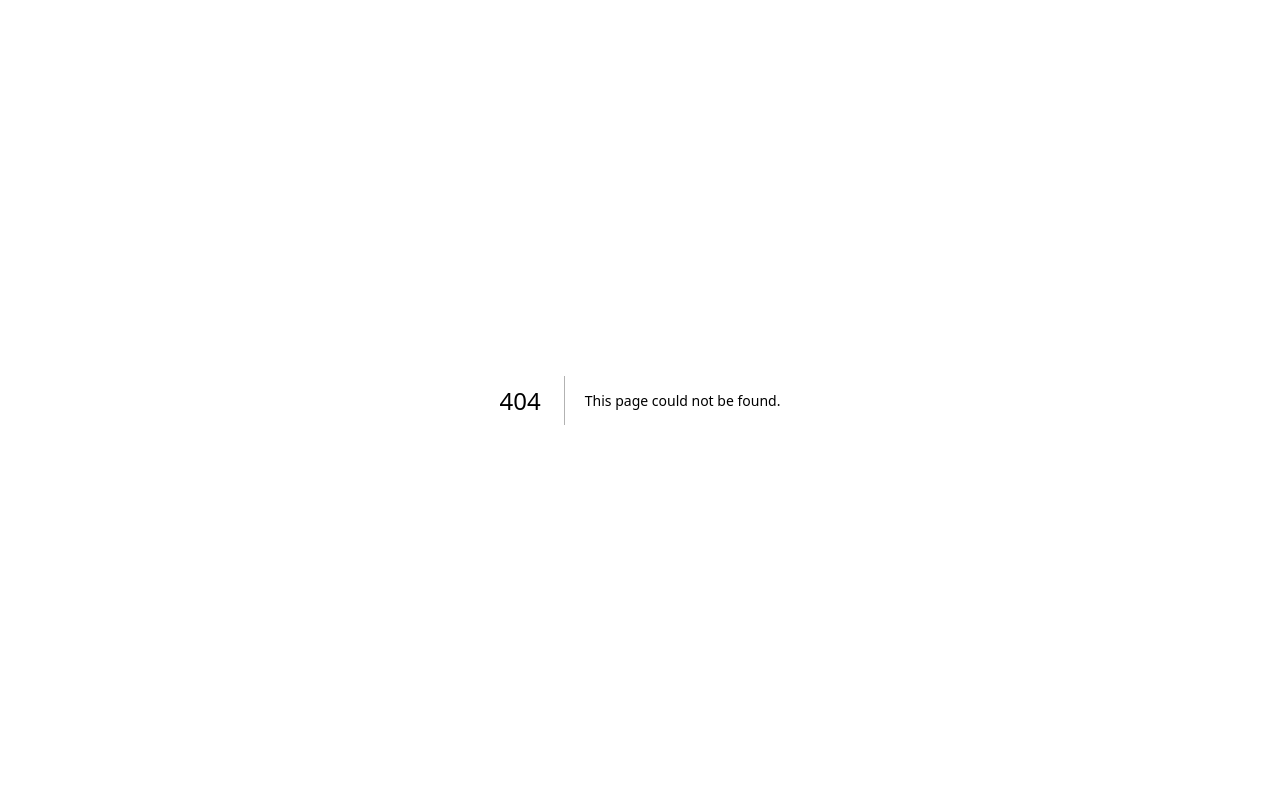
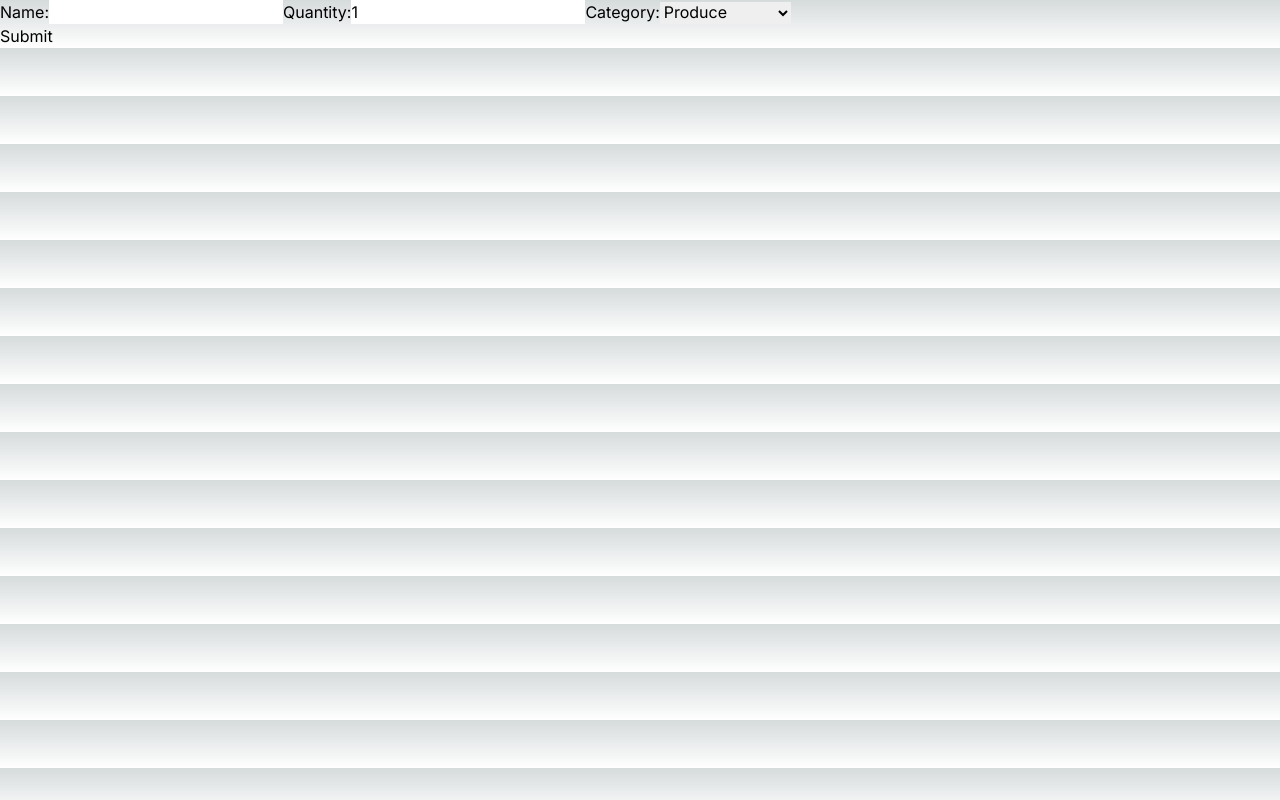
Before and after one commit to jericko24/crg306-assignments, a Next.js app: page /week-4 in a window 1280 px wide. Before the commit this address had no page. Built offline with nearby package versions, Linux system fonts and the light colour scheme.

Commit message:
Added Week-4 page

```diff
--- a/app/page.js
+++ b/app/page.js
@@ -4,8 +4,15 @@ export default function Home() {
   return (
     <main>
       <header>CPRG 306: Web Development 2 - Assignments</header>
-      <Link href="http://localhost:3000/week-2" target="blank">Week 2</Link>
+      <div>
+        <Link href="http://localhost:3000/week-2" target="blank">Week 2</Link>
+      </div>
+      <div>
       <Link href="http://localhost:3000/week-3" target="blank">Week 3</Link>
+      </div>
+      <div>
+        <Link href="http://localhost:3000/week-4" target="blank">Week 4</Link>
+      </div>
     </main>
   );
 }
--- /dev/null
+++ b/app/week-4/new-item.js
@@ -0,0 +1,52 @@
+"use client";
+import { useState } from "react";
+
+export function NewItem() {
+    const [name, setName] = useState("");
+    const [quantity, setQuantity] = useState(1);
+    const [category, setCategory] = useState("Produce");
+
+    const handleSubmit = (event) => {
+        event.preventDefault();
+        const newItem = {
+            name,
+            quantity,
+            category,
+        };
+        console.log(newItem);
+
+        alert(`Name: ${name}, Quantity: ${quantity}, Category: ${category} has been added to the list.`);
+    }
+
+    return (
+        <main>
+            <form>
+                <label>
+                    Name:
+                    <input required type="text" value={name} onChange={(event) => setName(event.target.value)}/>
+                </label>
+                <label>
+                    Quantity:
+                    <input required type="number" value={quantity} onChange={(event) => setQuantity(event.target.value)} required />
+                </label>
+                <label>
+                    Category:
+                    <select value={category} onChange={(event) => setCategory(event.target.value)} required>
+                        <option value="Produce">Produce</option>
+                        <option value="Dairy">Dairy</option>
+                        <option value="Bakery">Bakery</option>
+                        <option value="Meat">Meat</option>
+                        <option value="Frozen Foods">Frozen Foods</option>
+                        <option value="Canned goods">Canned goods</option>
+                        <option value="Dry goods">Dry goods</option>
+                        <option value="Beverages">Beverages</option>
+                        <option value="Snacks">Snacks</option>
+                        <option value="Household">Household</option>
+                        <option value="Other">Other</option>
+                    </select>
+                </label>
+            </form>
+            <button onClick={handleSubmit}>Submit</button>
+        </main>
+    );
+}
--- /dev/null
+++ b/app/week-4/page.js
@@ -0,0 +1,11 @@
+import { NewItem } from "./new-item";
+
+export default function Page() {
+    return (
+        <main>
+            <header>
+                <NewItem/>
+            </header>
+        </main>
+    );
+}
```
